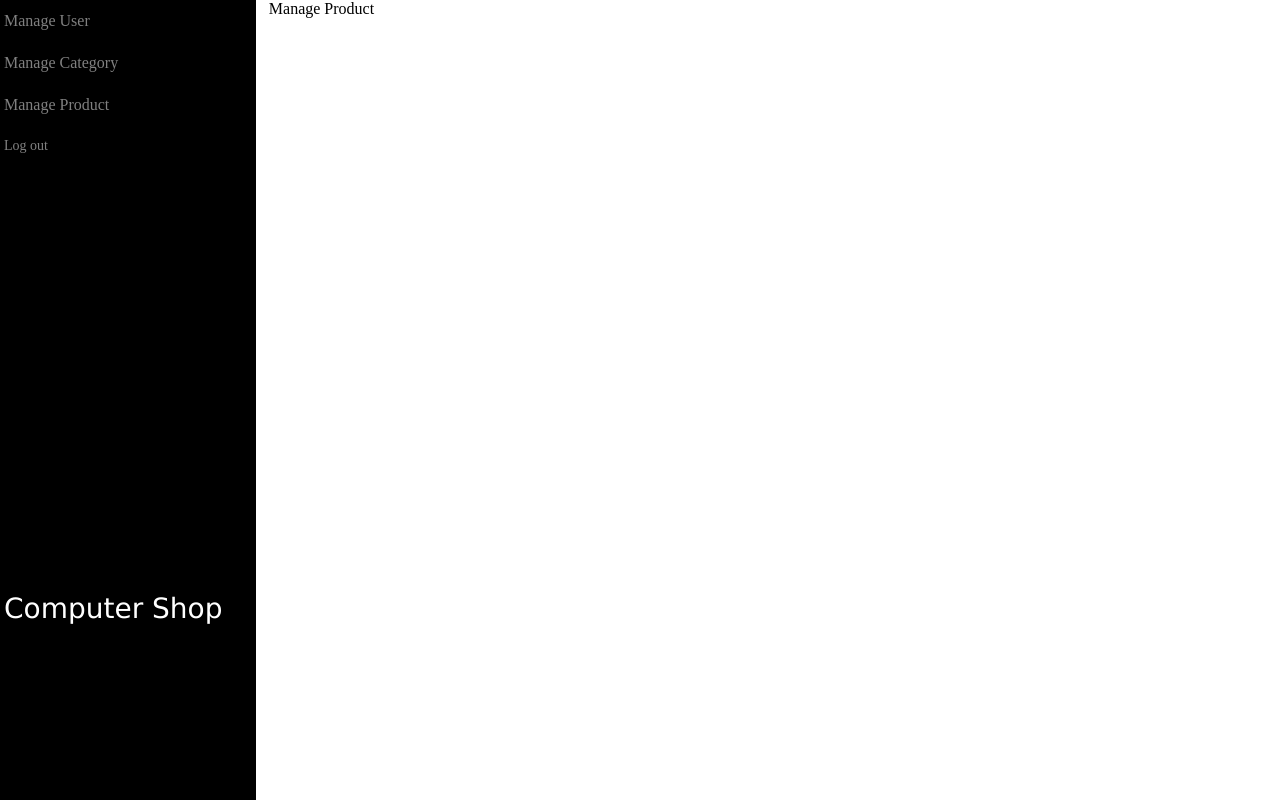
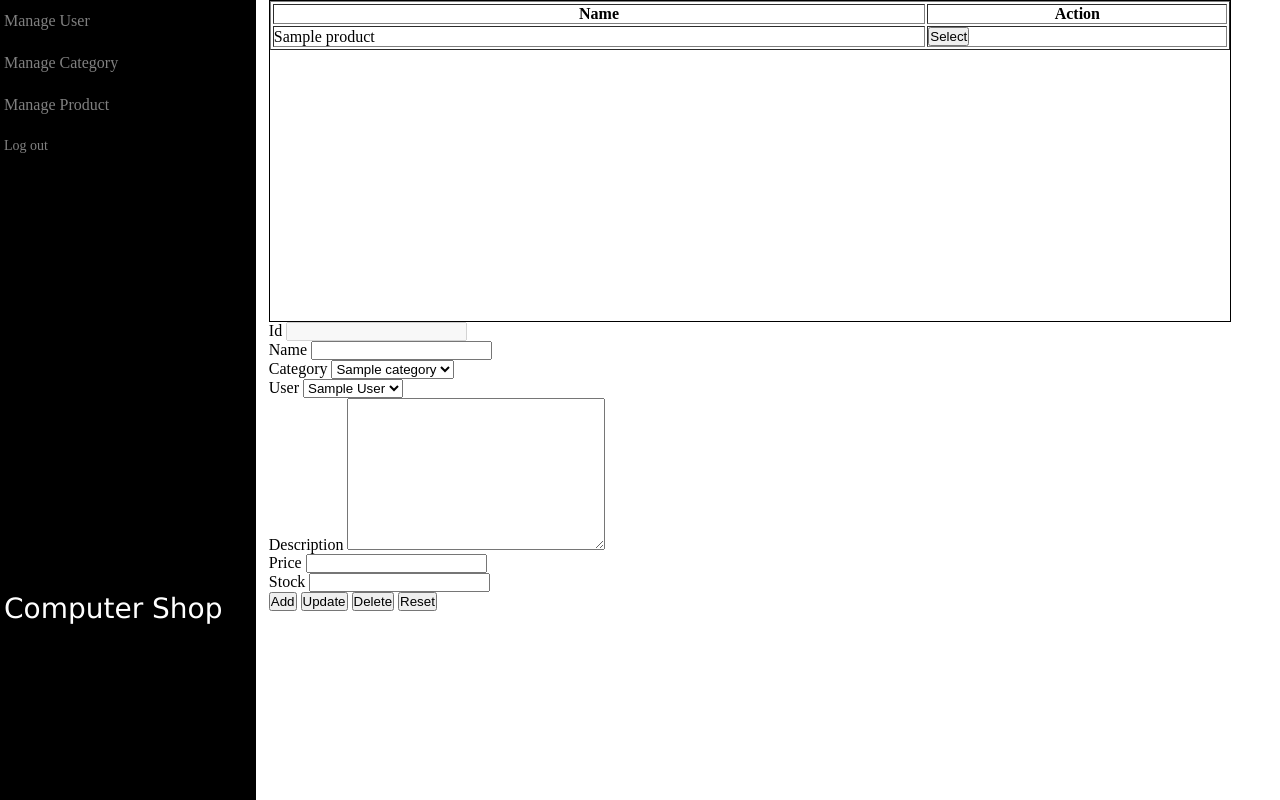
Before and after one commit to christ0208/CSAM, a PHP site: page /superuser/manageproduct.php in a window 1280 px wide. Run offline with PHP 8.4, Linux system fonts and the light colour scheme; tables that the repository leaves empty or names only in its code hold one stand-in row (values such as "Sample post").

Commit message:
Computer Shop 1.0

```diff
--- a/superuser/homepage.css
+++ b/superuser/homepage.css
@@ -55,13 +55,13 @@
     left: 80%;
 }
 
-.list-user, .list-category{
+.list-user, .list-category, .list-product{
     width: 95%;
     height: 40vh;
     border: 1px solid black;
     overflow-y: scroll;
 }
 
-.table-list-user{
+.table-list-user, .table-list-category, .table-list-product{
     width: 100%;
 }
--- a/superuser/managecategory.php
+++ b/superuser/managecategory.php
@@ -26,7 +26,7 @@
             <?php include 'navigationbar.php';?>
             <div class="body-side">
                 <div class="list-category">
-                    <table border="1" class="table-list-user">
+                    <table border="1" class="table-list-category">
                         <tr>
                             <th>Name</th>
                             <th>Action</th>
@@ -54,7 +54,7 @@
                             <input type="text" name="name" id="name">
                         </div>
                     </div>
-                    <div class="btn-form-user">
+                    <div class="btn-form-category">
                         <button class="btn-allow" id="btn-add-category">Add</button>
                         <button class="btn-warning" id="btn-update-category">Update</button>
                         <button class="btn-danger" id="btn-delete-category">Delete</button>
--- /dev/null
+++ b/superuser/manageproduct.js
@@ -0,0 +1,106 @@
+function selectProduct(id){
+    $.ajax({
+        type: "GET",
+        url: "DoSelectProduct.php",
+        data: {
+            id: id
+        },
+        success: function(result){
+            result = JSON.parse(result);
+            $('#id').val(result.id);
+            $('#category').val(result.category_id);
+            $('#user').val(result.user_id);
+            $('#name').val(result.name);
+            $('#description').val(result.description);
+            $('#price').val(result.price);
+            $('#stock').val(result.stock);
+        }
+    });
+}
+
+function addProduct(){
+    let data = {
+        name: $('#name').val(),
+        category: $('#category').val(),
+        user: $('#user').val(),
+        description: $('#description').val(),
+        price: parseInt($('#price').val()),
+        stock: parseInt($('#stock').val())
+    };
+
+    if(data.name == "" || data.category == "" || data.user == "" || data.price == 0){
+        alert("Fill the form");
+    }
+    else{
+        $.ajax({
+            type: "POST",
+            url: "DoAddProduct.php",
+            data: data,
+            success: function(result){
+                alert(result);
+                window.location.replace("manageproduct.php");
+            }
+        });
+    }
+}
+
+function updateProduct(){
+    let data = {
+        id: $('#id').val(),
+        name: $('#name').val(),
+        category: $('#category').val(),
+        user: $('#user').val(),
+        description: $('#description').val(),
+        price: parseInt($('#price').val()),
+        stock: parseInt($('#stock').val())
+    };
+
+    if(data.id == "" || data.name == "" || data.category == "" || data.user == "" || data.price == 0){
+        alert("Fill the form");
+    }
+    else{
+        $.ajax({
+            type: "POST",
+            url: "DoUpdateProduct.php",
+            data: data,
+            success: function(result){
+                alert(result);
+                window.location.replace("manageproduct.php");
+            }
+        });
+    }
+}
+
+function deleteProduct(){
+    let id = $('#id').val();
+
+    if(id == ""){
+        alert("Fill the form");
+    }
+    else{
+        $.ajax({
+            type: "POST",
+            url: "DoDeleteProduct.php",
+            data: {
+                id: id
+            },
+            success: function(result){
+                alert(result);
+                window.location.replace("manageproduct.php");
+            }
+        });
+    }
+}
+
+function resetForm(){
+    $('#id').val('');
+    $('#name').val('');
+    $('#description').val('');
+    $('#price').val('');
+    $('#stock').val('');
+}
+
+$('#btn-add-product').click(addProduct);
+$('#btn-update-product').click(updateProduct);
+$('#btn-delete-product').click(deleteProduct);
+$('#btn-reset-product').click(resetForm);
--- a/superuser/manageproduct.php
+++ b/superuser/manageproduct.php
@@ -1,3 +1,14 @@
+<?php
+    require '../connect/connect.php';
+
+    if(!$connection){
+        die("Connection failed: ".$connection->connect_error);
+    }
+
+    $query = "SELECT * FROM products";
+    $result = $connection->query($query);
+?>
+
 <!DOCTYPE html>
 <html lang="en">
 <head>
@@ -13,10 +24,89 @@
         <div class="container-second">
             <?php include 'navigationbar.php';?>
             <div class="body-side">
-                Manage Product
+                <div class="list-product">
+                    <table border="1" class="table-list-product">
+                        <tr>
+                            <th>Name</th>
+                            <th>Action</th>
+                        </tr>
+                        <?php
+                            if($result->num_rows > 0){
+                                while($row = $result->fetch_assoc()){
+                                    echo '<tr><td>'. $row["name"].'</td><td><button id="'.$row["id"].'" onclick="selectProduct(this.id);">Select</button></td></tr>';
+                                }
+                            }
+                            else {
+                                echo 'No product available';
+                            }
+
+                            $query = "SELECT * FROM categories";
+                            $result = $connection->query($query);
+                        ?>
+                    </table>
+                </div>
+                <div class="form-user">
+                    <div class="input-form-user">
+                        <div>
+                            Id
+                            <input type="text" name="id" id="id" disabled>
+                        </div>
+                        <div>
+                            Name
+                            <input type="text" name="name" id="name">
+                        </div>
+                        <div>
+                            Category
+                            <select name="category" id="category">
+                                <?php
+                                    if($result->num_rows > 0){
+                                        while($row = $result->fetch_assoc()){
+                                            echo '<option value="'.$row["id"].'">'. $row["name"] .'</option>';
+                                        }
+                                    }
+
+                                    $query = "SELECT * FROM users";
+                                    $result = $connection->query($query);
+                                ?>
+                            </select>
+                        </div>
+                        <div>
+                            User
+                            <select name="user" id="user">
+                                <?php
+                                    if($result->num_rows > 0){
+                                        while($row = $result->fetch_assoc()){
+                                            echo '<option value="'.$row["id"].'">'.$row["name"].'</option>';
+                                        }
+                                    }
+                                    $connection->close();
+                                ?>
+                            </select>
+                        </div>
+                        <div>
+                            Description
+                            <textarea name="description" id="description" cols="30" rows="10"></textarea>
+                        </div>
+                        <div>
+                            Price
+                            <input type="number" name="price" id="price">
+                        </div>
+                        <div>
+                            Stock
+                            <input type="number" name="stock" id="stock">
+                        </div>
+                    </div>
+                    <div class="btn-form-product">
+                        <button class="btn-allow" id="btn-add-product">Add</button>
+                        <button class="btn-warning" id="btn-update-product">Update</button>
+                        <button class="btn-danger" id="btn-delete-product">Delete</button>
+                        <button class="btn-danger" id="btn-reset-product">Reset</button>
+                    </div>
+                </div>
             </div>
         </div>
     </div>
 </body>
 <script src="homepage.js"></script>
+<script src="manageproduct.js"></script>
 </html>
```
Also changed, not shown: superuser/DoAddProduct.php (added, +20 -0 lines), superuser/DoDeleteProduct.php (added, +15 -0 lines), superuser/DoSelectProduct.php (added, +13 -0 lines), superuser/DoUpdateProduct.php (added, +21 -0 lines).
